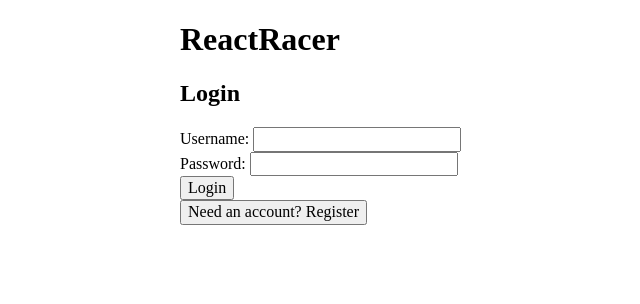
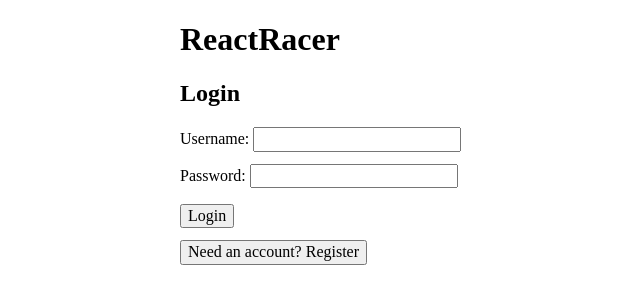
Before and after one commit to Adam2023-code/React-Typer, a React (Create React App) app in the folder frontend/: page / in a window 1280 px wide. Shown: the top 304 px of the page, without its empty margins (60-700 px from the left). Built offline with nearby package versions, Linux system fonts and the light colour scheme; no server answers.

Commit message:
Adding spacing to improve UI

```diff
--- a/frontend/src/Auth.jsx
+++ b/frontend/src/Auth.jsx
@@ -51,8 +51,8 @@ function Auth({ setToken }) {
         <h2>{isLogin ? 'Login' : 'Register'}</h2>
         {message && <p className="auth-message">{message}</p>}
 
-        <form onSubmit={handleSubmit}>
-            <div>
+        <form onSubmit={handleSubmit} style={{ marginBottom: '12px' }}>
+            <div style = {{ marginBottom: '12px' }}>
                 <label>Username: </label>
                 <input
                     type="text"
@@ -61,7 +61,7 @@ function Auth({ setToken }) {
                     required
                 />
             </div>
-            <div>
+            <div style = {{ marginBottom: '16px'}}>
                 <label>Password: </label>
                 <input
                     type="password"
```
